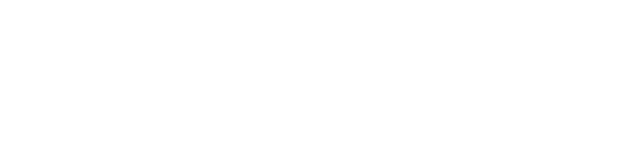
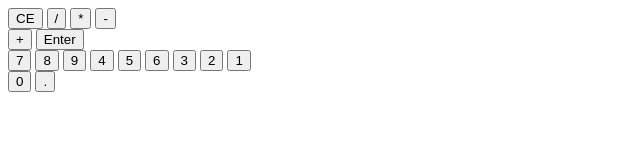
Before and after one commit to L-Bauer/calculator-odin, a plain HTML site: page index.html in a window 1280 px wide. Shown: the whole page, without its empty margins (0-640 px from the left). Drawn offline with Linux system fonts and the light colour scheme.

Commit message:
Setup basic structure for HTML

```diff
--- a/index.html
+++ b/index.html
@@ -10,6 +10,32 @@
         <script src="script.js" defer></script>
     </head>
     <body>
-
+        <div class="numpad">
+            <div class="top_operators">
+                <button>CE</button>
+                <button>/</button>
+                <button>*</button>
+                <button>-</button>
+            </div>
+            <div class="side_operators">
+                <button>+</button>
+                <button>Enter</button>
+            </div>
+            <div class="numbers">
+                <button>7</button>
+                <button>8</button>
+                <button>9</button>
+                <button>4</button>
+                <button>5</button>
+                <button>6</button>
+                <button>3</button>
+                <button>2</button>
+                <button>1</button>
+            </div>
+            <div class="bottom_operators">
+                <button>0</button>
+                <button>.</button>
+            </div>
+        </div>
     </body>
 </html>
```
